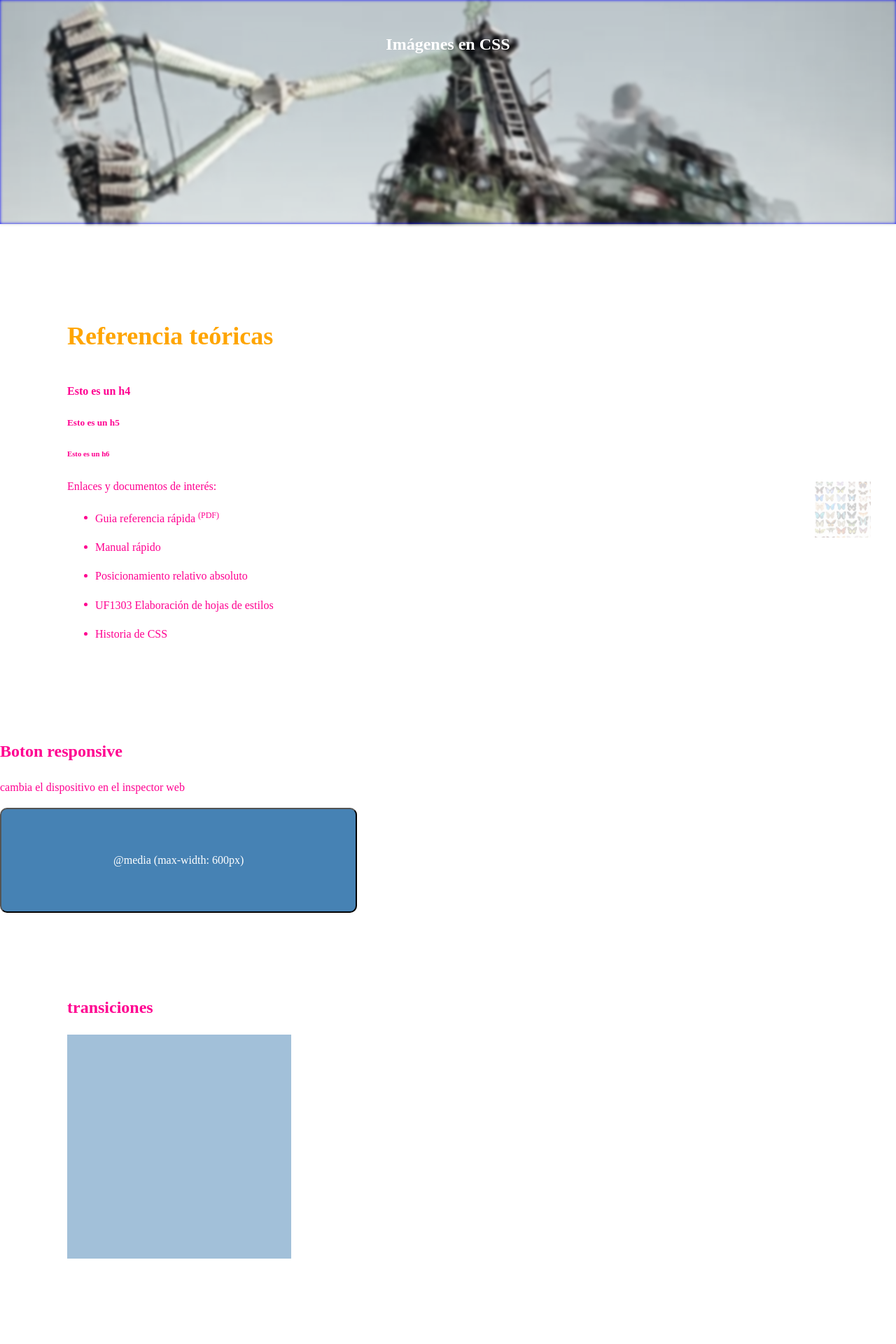
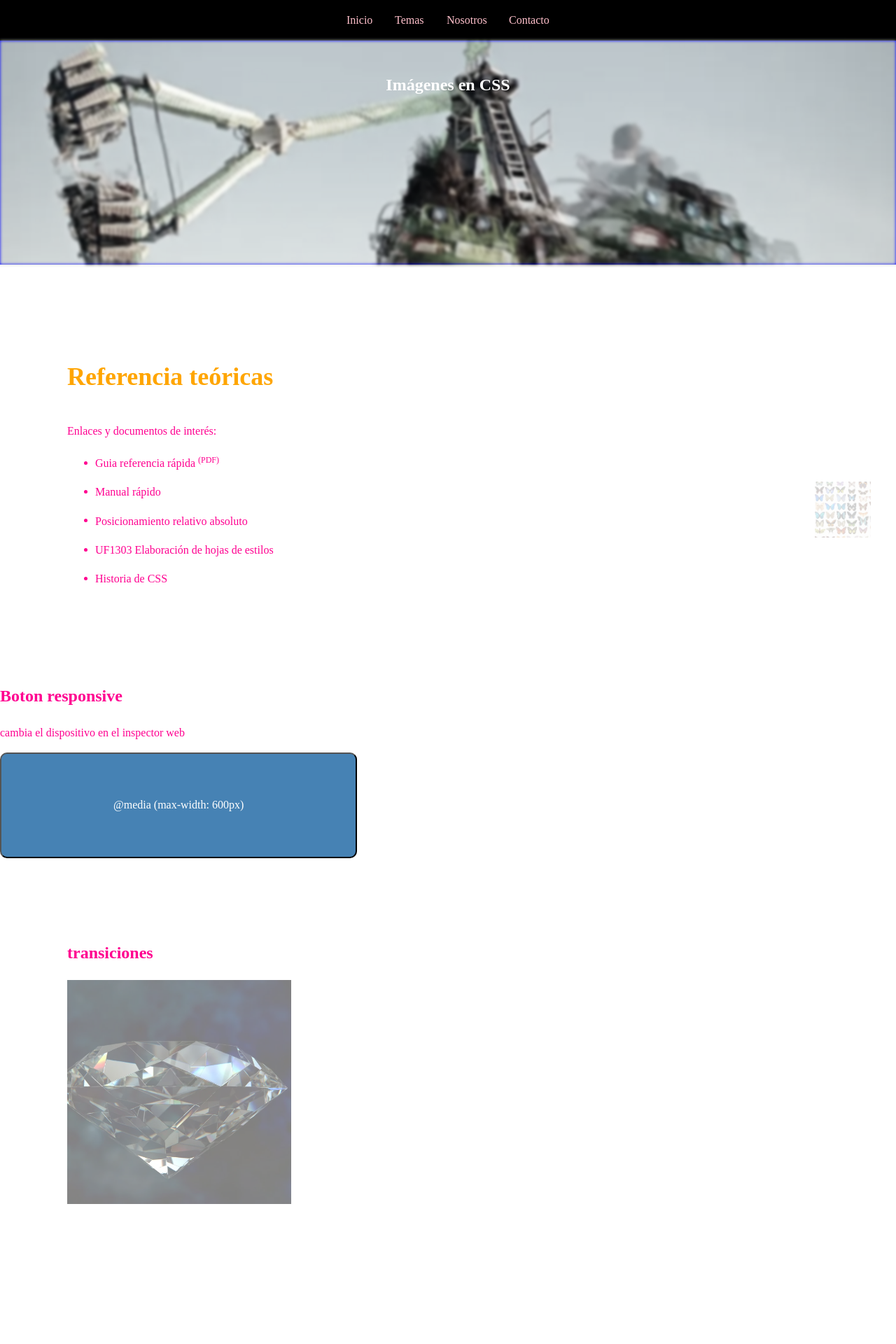
Before and after one commit to KF033/Flexbox, a PHP site: page / in a window 1280 px wide. Shown: the top 1920 px of the page at 70% size. Run offline with PHP 8.4, Linux system fonts and the light colour scheme.

Commit message:
Añadir menu principal y cssmenu

```diff
--- /dev/null
+++ b/assets/css/MenuIcons.css
@@ -0,0 +1,180 @@
+@charset "UTF-8";
+
+nav.principal {
+    position: relative;
+    background-color: #75c1d4;
+
+    /* Ocultamiento accesible: el checkbox sigue siendo enfocable */
+    & #icon-menu {
+        position: absolute;
+        width: 1px;
+        height: 1px;
+        margin: -1px;
+        padding: 0;
+        clip-path: inset(50%);
+        white-space: nowrap;
+        border: 0;
+        overflow: hidden;
+
+        position: absolute !important;
+        width: 1px !important;
+        height: 1px !important;
+        clip: rect(1px 1px 1px 1px); /* IE6, IE7 */
+        clip: rect(1px, 1px, 1px, 1px);
+        padding: 0 !important;
+        border: 0 !important;
+        overflow: hidden;
+    }
+
+    & ul {
+        list-style: none;
+        margin: 0;
+        padding: 0;
+    }
+
+    & a {
+        display: block;
+        padding: 1rem 1.5rem;
+        text-decoration: none;
+
+        &:focus-visible {
+            outline: 2px solid; /* el color va en colores.css */
+            outline-offset: -2px;
+        }
+    }
+
+    /* Botón hamburguesa (móvil) */
+    & #icon-menu + label {
+        display: flex;
+        justify-content: center;
+        align-items: center;
+        gap: 0.75rem; /* Espacio entre el icono y el texto opcional del label */
+        line-height: 3.5rem;
+        padding-inline: 1.5rem;
+        font-weight: bold;
+        cursor: pointer;
+        user-select: none;
+
+        /* Generamos las tres líneas horizontales por defecto (Menú Cerrado) */
+        &::before {
+            content: "";
+            display: inline-block;
+            width: 1.25rem;
+            height: 1rem;
+            /* Patrón de líneas usando gradientes CSS puros */
+            background: linear-gradient(to bottom, currentColor 0%, currentColor 20%, transparent 20%, transparent 40%, currentColor 40%, currentColor 60%, transparent 60%, transparent 80%, currentColor 80%, currentColor 100%);
+        }
+    }
+
+    /* Cambiar el icono a flecha hacia abajo cuando el menú está abierto */
+    & #icon-menu:checked + label::before {
+        content: "";
+        /* Dibujamos una flecha hacia abajo usando un triángulo con border o clip-path */
+        width: 0.8rem;
+        height: 0.5rem;
+        background-color: currentColor;
+        /* Forma de flecha hacia abajo con clip-path */
+        clip-path: polygon(0 0, 100% 0, 50% 100%);
+        background: currentColor; /* Se adapta automáticamente al color del texto */
+    }
+
+    & #icon-menu:focus-visible + label {
+        outline: 2px solid;
+        outline-offset: -2px;
+    }
+
+    /* Lista principal: cerrada en móvil */
+    & > ul {
+        display: none;
+        flex-direction: column;
+        width: 100%;
+
+        & li {
+            width: 100%;
+            border-bottom: 1px solid;
+        }
+
+        /* Submenú móvil: SIEMPRE ABIERTO */
+        & ul {
+            display: flex;
+            flex-direction: column;
+            padding-inline-start: 1rem;
+            background-color: rgba(0, 0, 0, 0.03);
+
+            & li {
+                border-bottom: 0;
+            }
+        }
+
+        /* & li:is(:hover, :focus-within) > ul {
+            display: block;
+        } */
+    }
+
+    & #icon-menu:checked ~ ul {
+        display: flex;
+    }
+
+    /* ===== Escritorio ===== */
+    @media (min-width: 40rem) {
+        & #icon-menu,
+        & #icon-menu + label {
+            display: none;
+        }
+
+        & > ul {
+            display: flex;
+            flex-direction: row;
+            justify-content: center;
+            align-items: center;
+
+            & > li {
+                position: relative;
+                width: auto;
+                border-bottom: 0;
+
+                & > a {
+                    padding: 1rem;
+                }
+
+                & > ul {
+                    display: none;
+                    position: absolute;
+                    top: 100%;
+                    left: 0;
+                    z-index: 10;
+                    min-width: 12rem;
+                    padding-inline-start: 0;
+
+                    & li {
+                        width: 100%;
+                    }
+                    & a {
+                        padding: 0.75rem 1.25rem;
+                    }
+                }
+
+                &:is(:hover, :focus-within) > ul {
+                    display: block;
+                }
+            }
+        }
+    }
+}
+
+nav.principal {
+    #icon-menu + label {
+        color: var(--color-6);
+    }
+    background-color: var(--color-5);
+
+    & > ul {
+        background-color: var(--color-6);
+        & li > ul {
+            background-color: var(--color-7);
+            & li > a {
+                background-color: var(--color-7);
+            }
+        }
+    }
+}
--- a/assets/css/transforms.css
+++ b/assets/css/transforms.css
@@ -6,11 +6,16 @@
     background-color: steelblue;
     box-shadow: none;
     opacity: 0.5;
+    background-image: url("../img/brillante.png");
+    background-position: center;
+    background-size: cover;
+    background-repeat: no-repeat;
     /* box-shadow: 1em 2em rgba(0, 0, 0, 0.2); */
     transition:
         background-color 0.2s ease,
         width 2s ease,
         box-shadow 2s ease;
+
     &:hover {
         width: 100%;
         background-color: orange;
--- a/assets/css/variables.css
+++ b/assets/css/variables.css
@@ -26,6 +26,12 @@
 
     --bg-body: #fefefe;
     --color-a--hover: tomato;
+
+    /*colores del nav.principal*/
+
+    --color-5: #e6d7c5;
+    --color-6: #000000;
+    --color-7: #0f1fb3;
 
     /*imagenes del sitio*/
     /*--bg-img-galeria-1: url("https://cdn.pixabay.com/photo/2017/11/11/21/55/freedom-2940655_1280.jpg");
--- a/assets/css/visibility.css
+++ b/assets/css/visibility.css
@@ -0,0 +1,28 @@
+@charset "UTF-8";
+
+/* Visible a algunos lectores de pantalla */
+.oculto {
+    display: none;
+}
+
+/* Oculto a todos */
+.ocultisimo,
+.print {
+    display: none;
+    visibility: hidden;
+    overflow-x: hidden;
+    height: 0;
+}
+
+/* Visible a todos los lectores de pantalla */
+/* http://www.cssmojo.com/hide-content-from-sighted-users/ */
+.pechado {
+    position: absolute !important;
+    clip: rect(1px 1px 1px 1px); /* IE6, IE7 */
+    clip: rect(1px, 1px, 1px, 1px);
+    padding: 0 !important;
+    border: 0 !important;
+    height: 1px !important;
+    width: 1px !important;
+    overflow: hidden;
+}
--- a/index.html
+++ b/index.html
@@ -20,9 +20,11 @@
         <!-- <link rel="stylesheet" href="../Flexbox/assets/css/hover.css" /> -->
 
         <!-- Ruta a las hojas de estilos -->
+        <link rel="stylesheet" href="assets/css/visibility.css" />
         <link rel="stylesheet" href="assets/css/variables.css" />
         <link rel="stylesheet" href="assets/css/transforms.css" />
         <link rel="stylesheet" href="assets/css/imagenes.css" />
+        <link rel="stylesheet" href="assets/css/MenuIcons.css" />
         <!-- <link rel="stylesheet" href="assets/css/varios.css" /> -->
         <link rel="stylesheet" href="assets/css/carrusel.css" />
         <link rel="stylesheet" href="assets/css/estilos.css" />
@@ -33,7 +35,33 @@
 
     <body>
         <header></header>
-        <nav></nav>
+        <nav class="principal" aria-label="Navegación principal">
+            <h2 class="pechado">Menú Principal</h2>
+            <input id="icon-menu" name="icon-menu" type="checkbox" />
+            <label for="icon-menu" class="icon-menu" aria-label="Abrir/Cerrar menú">Menú</label>
+            <ul>
+                <li>
+                    <a href="../index.html">Inicio</a>
+                </li>
+                <li>
+                    <a href="#">Temas</a>
+                    <ul>
+                        <li>
+                            <a href="textos.html">Textos</a>
+                        </li>
+                        <li>
+                            <a href="imagenes.html">Imagenes</a>
+                        </li>
+                    </ul>
+                </li>
+                <li>
+                    <a href="#">Nosotros</a>
+                </li>
+                <li>
+                    <a href="#">Contacto</a>
+                </li>
+            </ul>
+        </nav>
         <main class="agua">
             <!-- <a href="./assets/logoKF033.webp">Logo KF</a> -->
             <section>
@@ -42,10 +70,6 @@
                 </header>
                 <article>
                     <h3>Referencia teóricas</h3>
-                    <h4>Esto es un h4</h4>
-                    <h5>Esto es un h5</h5>
-                    <h6>Esto es un h6</h6>
-
                     <p>Enlaces y documentos de interés:<s></s></p>
                     <ul class="enlaces">
                         <li>
```
Also changed, not shown: assets/img/brillante.png (added).
